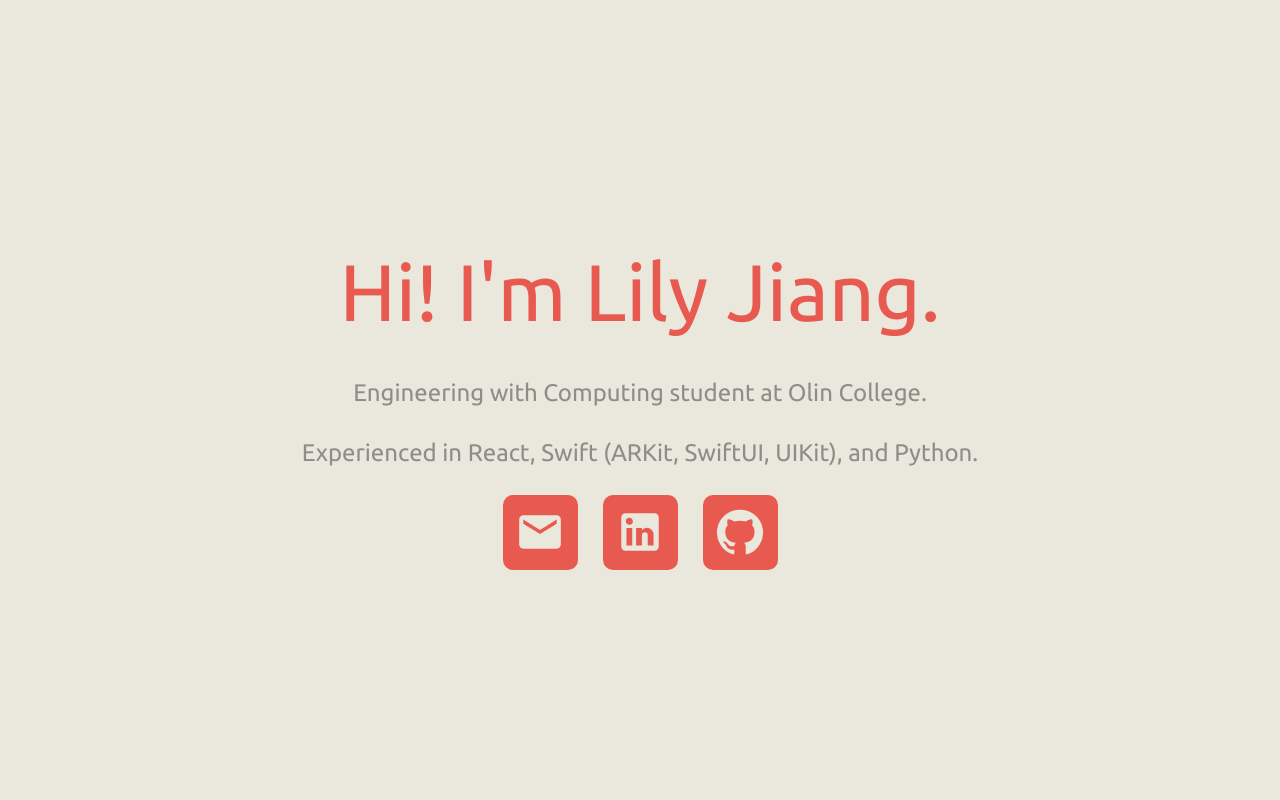
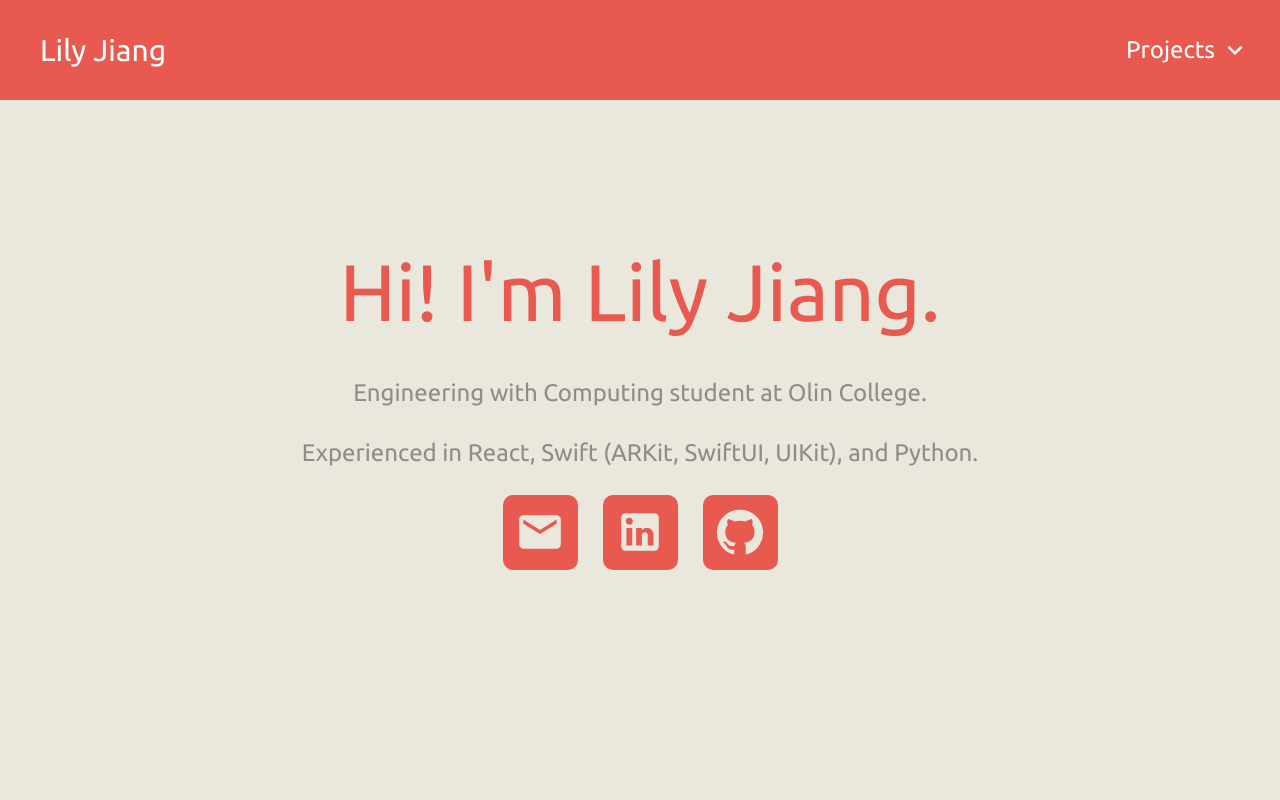
Before and after one commit to ljiang09/ljiang09.github.io, a React (Create React App) app: page / in a window 1280 px wide. Shown: the top 800 px of the page. Built offline with nearby package versions, Linux system fonts and the light colour scheme.

Commit message:
add navbar to home page

```diff
--- a/src/App.js
+++ b/src/App.js
@@ -3,6 +3,7 @@ import { BrowserRouter, Routes, Route } from "react-router-dom";
 
 import theme from "./theme.js";
 
+import NavBar from "./components/NavBar/index.js";
 import useStyles from "./styles.js";
 import Intro from "./components/Intro";
 import AboutMe from "./components/AboutMe";
@@ -28,6 +29,10 @@ function App() {
             exact
             path=""
             element={
+              <>
+                <div className={classes.navBar}>
+                  <NavBar />
+                </div>
                 <div className={classes.root}>
                   <Intro />
                   <AboutMe />
@@ -40,6 +45,7 @@ function App() {
                   </div>
                   <Projects />
                 </div>
+              </>
             }
           />
           <Route path="/subpages/:subpage" element={<ProjectPages />} />
--- a/src/styles.js
+++ b/src/styles.js
@@ -2,6 +2,10 @@ import { makeStyles } from "@material-ui/core/styles";
 import theme from "./theme";
 
 const useStyles = makeStyles(() => ({
+  navBar: {
+    position: "absolute",
+    width: "100%",
+  },
   root: {
     margin: 0,
     background: theme.palette.background.tan,
```
Lines whose indentation alone changed are shown as unchanged.
